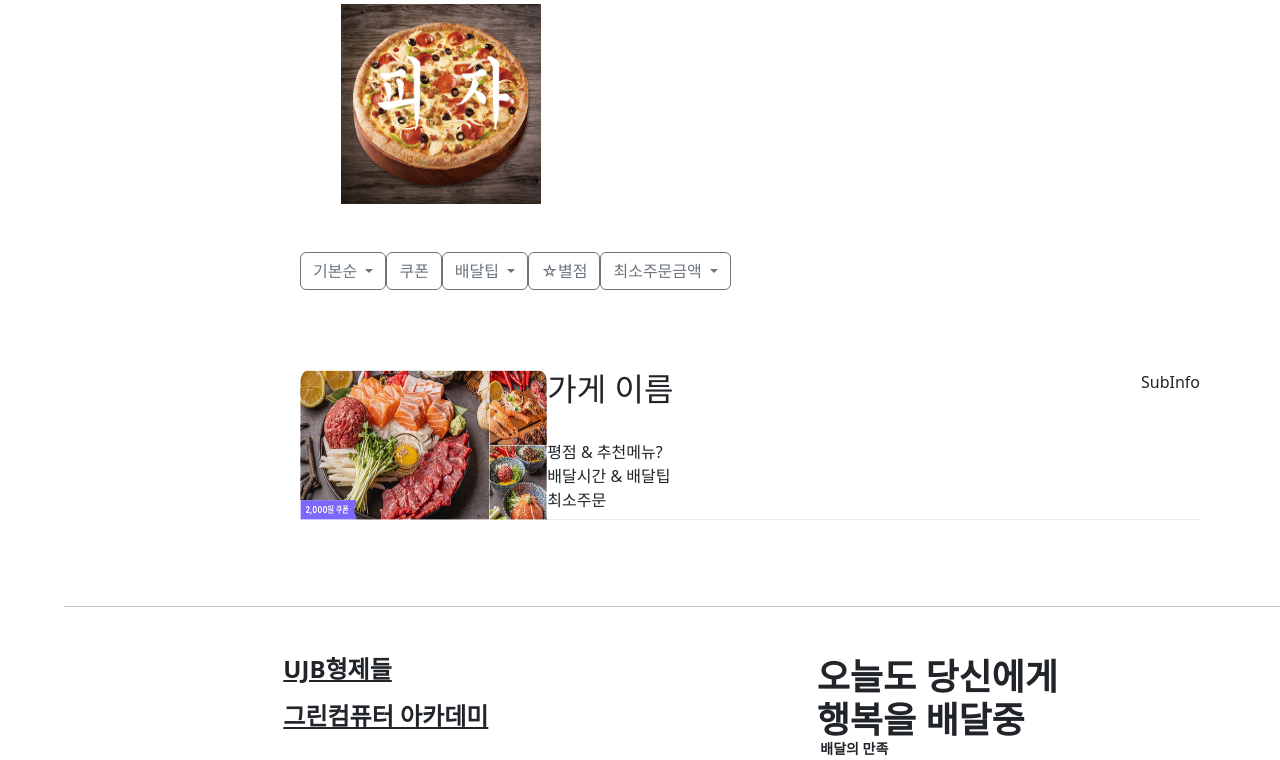
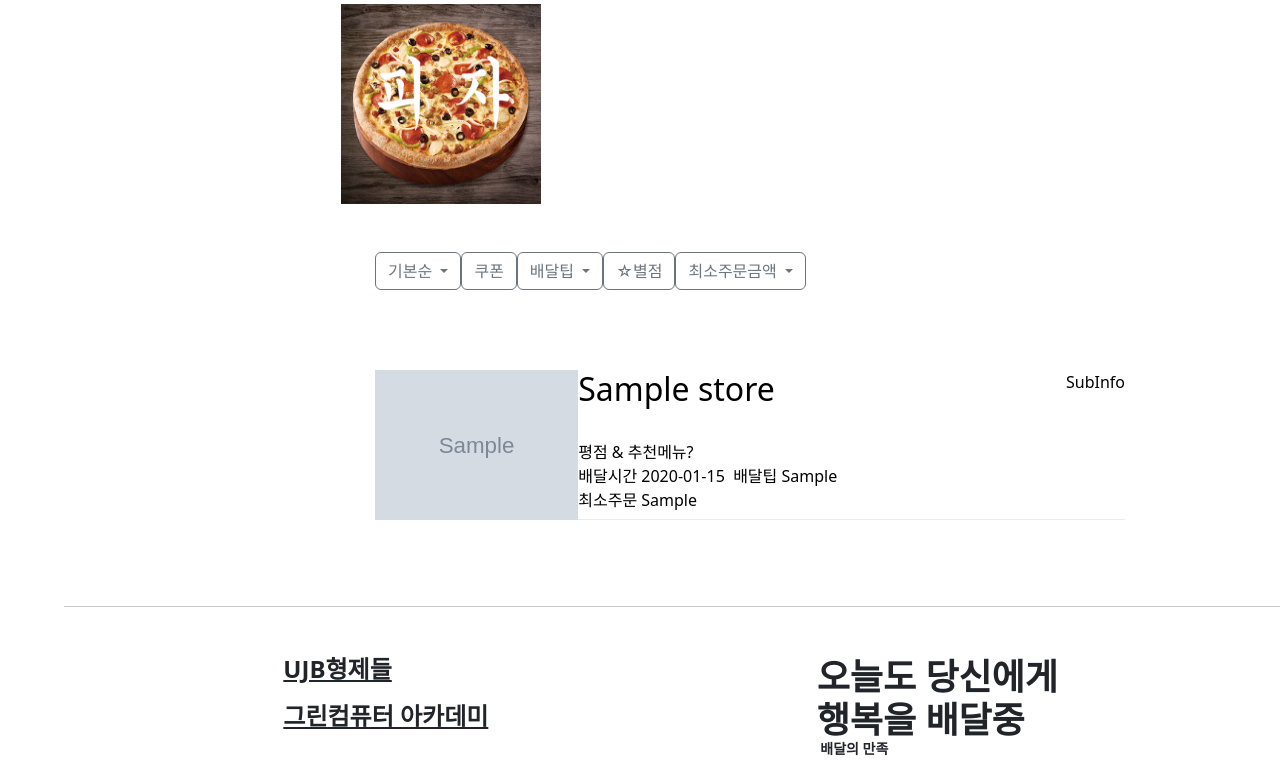
Before and after one commit to mong0426/SpringProject, a Spring app: page /StoreList in a window 1280 px wide; the page is wider, and only the part inside the window is pictured. Shown: the part 108-868 px from the top of that part. Run offline with Thymeleaf, Linux system fonts and the light colour scheme; the template is opened without the code that fills it: most values are stand-ins (such as "Sample title", 1, 10 or a date in 2020); grey boxes marked "Sample" are stand-in pictures; data that the repository does not hold is empty; some of the project's set-up classes (security, data sources, template engines, error pages and the like) are left out, and stand-ins take their place.

Commit message:
검색기능 일부 활성화.

```diff
--- a/src/main/java/com/example/project3/Service/StoreDetailsService.java
+++ b/src/main/java/com/example/project3/Service/StoreDetailsService.java
@@ -3,9 +3,13 @@ package com.example.project3.Service;
 import com.example.project3.DTO.StoreDetailsDTO;
 import com.example.project3.Entity.Stores;
 
+import java.util.List;
+
 public interface StoreDetailsService {
 
     StoreDetailsDTO showStore(Long sno);
+
+    List<StoreDetailsDTO> searchStore(String searchText);
 
     default Stores dtoToEntity(StoreDetailsDTO dto) {
         Stores entity = Stores.builder()
--- a/src/main/resources/static/css/ocss/storelist.css
+++ b/src/main/resources/static/css/ocss/storelist.css
@@ -4,18 +4,21 @@
 }
 .FilteringDiv{
     display:inline-flex;
-    width: 60%;
+    width: 50%;
     margin-bottom:5rem;
     }
     .StoreDiv{
     text-align: center;
     }
 .StoreListDiv{
-    width:60%;
+    width:50%;
     height:150px;
     display:inline-flex;
     border-bottom:1px solid #e9ecef;
     justify-content: space-between;
+    }
+.StoreListDiv:hover{
+      background-color: #f5f5f5;
     }
 .StoreThumbnail{
     width:250px;
@@ -44,3 +47,10 @@
     width:200px;
     height:200px;
 }
+.StoreATag{
+     display: flex;
+     width: 100%;
+     text-decoration: none;
+     justify-content: space-between;
+     color: black;
+}
--- a/src/main/resources/static/js/ojs/storeDetails.js
+++ b/src/main/resources/static/js/ojs/storeDetails.js
@@ -100,4 +100,8 @@ document.addEventListener('DOMContentLoaded', function() {      //모달 내용
         totalPrice = price * count ;
         orderBtn.textContent = totalPrice +"원 담기";
         });
+
+        orderBtn.addEventListener('click', () =>{
+        console.log("담기기기");
+        })
 });
--- a/src/main/resources/templates/Header.html
+++ b/src/main/resources/templates/Header.html
@@ -3,14 +3,15 @@
 <head>
     <meta charset="UTF-8">
     <title>Header</title>
+    <script src="https://code.jquery.com/jquery-3.6.0.min.js"></script>
 </head>
 <body>
 <div class="MainLine StickyHeader">
     <div class="InnerLine">
     <a th:href="@{/}" class="Logo">배달의 만족</a>
         <div class="SearchDiv">
-            <form id="searchForm">
-            <input class="SearchText" type="text" id="searchText">
+            <form id="searchForm" th:action="@{/StoreList}" method="get">
+            <input class="SearchText" type="text" id="searchText" name="searchText">
             <button class="SearchBtn" id="searchBtn">
                 <img class="HeaderMenuImage" th:src="@{/img/headerimg/SearchIcon.png}" alt=""/>
             </button>
@@ -29,5 +30,21 @@
     </div>
     </div>
 </div>
+<script>
+    $(document).ready(function(){
+    const searchForm = document.getElementById("searchForm");
+    const searchBtn = document.getElementById("searchBtn");
+
+    searchBtn.addEventListener("click", function(event){
+    const searchText = document.getElementById("searchText").value.trim();
+    if (searchText !== "") {
+      searchForm.submit();
+    }else {
+      event.preventDefault();
+      document.getElementById("searchText").placeholder = "검색어를 입력해주세요.";
+    }
+ });
+});
+</script>
 </body>
 </html>
--- a/src/main/resources/templates/StoreList.html
+++ b/src/main/resources/templates/StoreList.html
@@ -5,6 +5,7 @@
     <link href="https://cdn.jsdelivr.net/npm/bootstrap@5.3.3/dist/css/bootstrap.min.css" rel="stylesheet" integrity="sha384-QWTKZyjpPEjISv5WaRU9OFeRpok6YctnYmDr5pNlyT2bRjXh0JMhjY6hW+ALEwIH" crossorigin="anonymous">
     <script src="https://cdn.jsdelivr.net/npm/bootstrap@5.3.3/dist/js/bootstrap.bundle.min.js" integrity="sha384-YvpcrYf0tY3lHB60NNkmXc5s9fDVZLESaAA55NDzOxhy9GkcIdslK1eN7N6jIeHz" crossorigin="anonymous"></script>
     <title>배달의 만족</title>
+    <script src="https://code.jquery.com/jquery-3.6.0.min.js"></script>
     <link th:href="@{/css/ocss/mainpage.css}" rel="stylesheet" />
     <link th:href="@{/css/ocss/storelist.css}" rel="stylesheet" />
 </head>
@@ -13,7 +14,7 @@
 <div class="StoreList">
     <div class="row" style="justify-content:center;">
         <div class="StoreCategory" style="">
-            <a th:href="@{/}">
+            <a th:href="@{/StoreList?searchText=피자}">
             <img class="CategoryIcon" th:src="@{/img/storelistimg/FoodCate_Pizza.png}" alt="..."/>
             </a>
         </div>
@@ -65,19 +66,22 @@
             </ul>
         </div>
 
-        <div class="StoreListDiv">
+        <div th:if="${#lists.isEmpty(stores)}">검색 결과가 없습니다.</div>
+        <div th:each="store : ${stores}" class="StoreListDiv">
+            <a class="StoreATag" th:href="@{/StoreDetails(sno = ${store.sno})}">
             <div class="StoreThumbnail">
-                <img class="Thumbnail" th:src="@{/img/mainpageimg/CardItem1.png}" alt="..."/>
+                <img class="Thumbnail" th:src="${store.images.size() > 0 ? store.images[0].imageUrl : '/img/default.png'}" alt="Store Thumbnail"/>
             </div>
             <div class="StoreInfo">
-                <h2>가게 이름</h2><br/>
-                평점 & 추천메뉴?<br/>
-                배달시간 & 배달팁<br/>
-                최소주문
+                <h2 th:text="${store.store}">가게 이름</h2><br/>
+                <span>평점 & 추천메뉴?</span><br/>
+                배달시간 <span th:text="${store.deliTime}"></span>&nbsp; 배달팁 <span th:text="${store.deliTip}"></span><br/>
+                최소주문 <span th:text="${store.minOrder}"></span>
             </div>
             <div class="SubInfo">
                 SubInfo
             </div>
+            </a>
 
         </div>
     </div>
```
Also changed, not shown: src/main/java/com/example/project3/Controller/MainController.java (+8 -1 lines), src/main/java/com/example/project3/Repository/StoresRepository.java (+12 -0 lines), src/main/java/com/example/project3/Service/StoreDetailsServiceImpl.java (+10 -0 lines), src/main/resources/static/js/ojs/main.js (+0 -16 lines), src/main/resources/templates/MainPage.html (+4 -4 lines).
